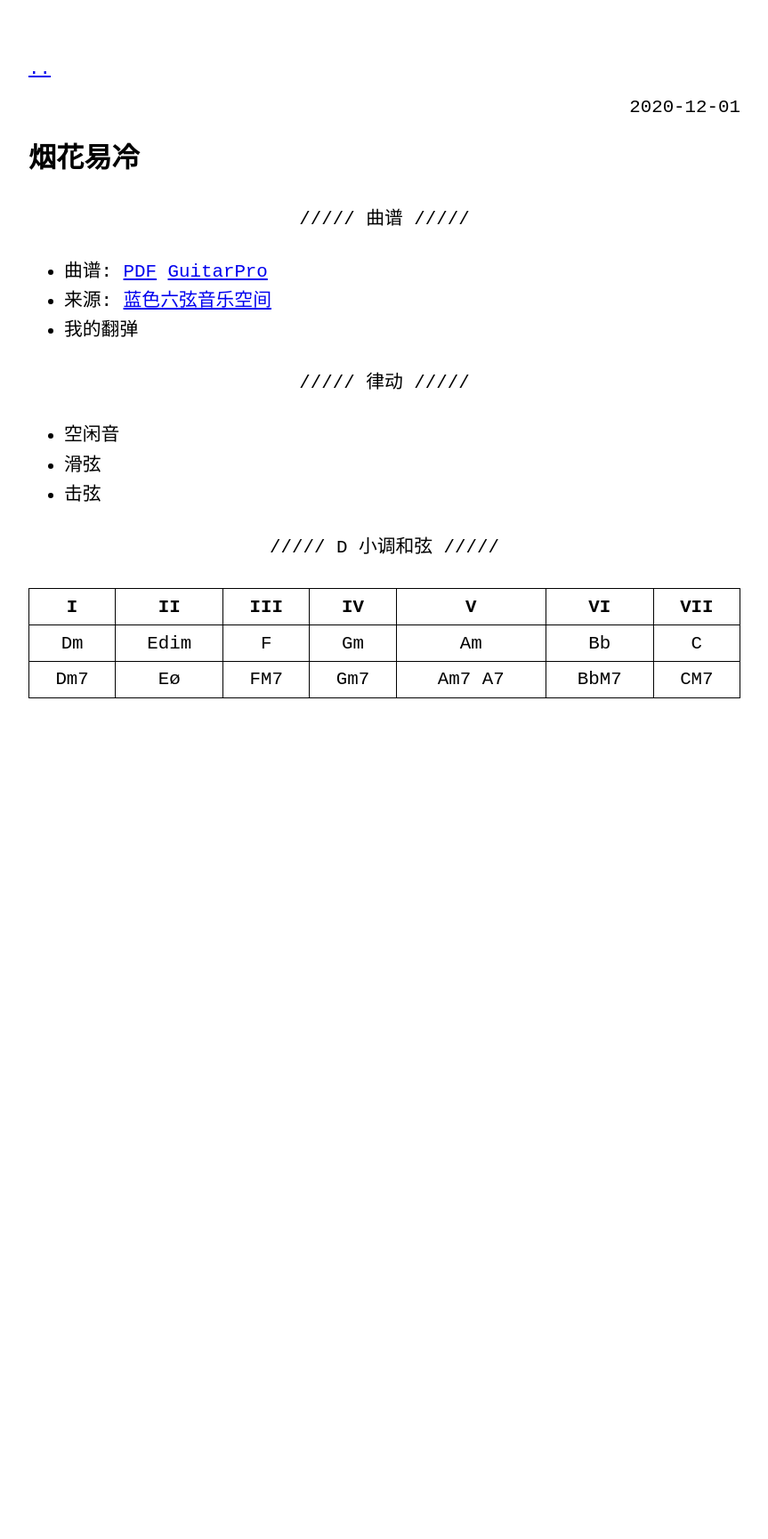
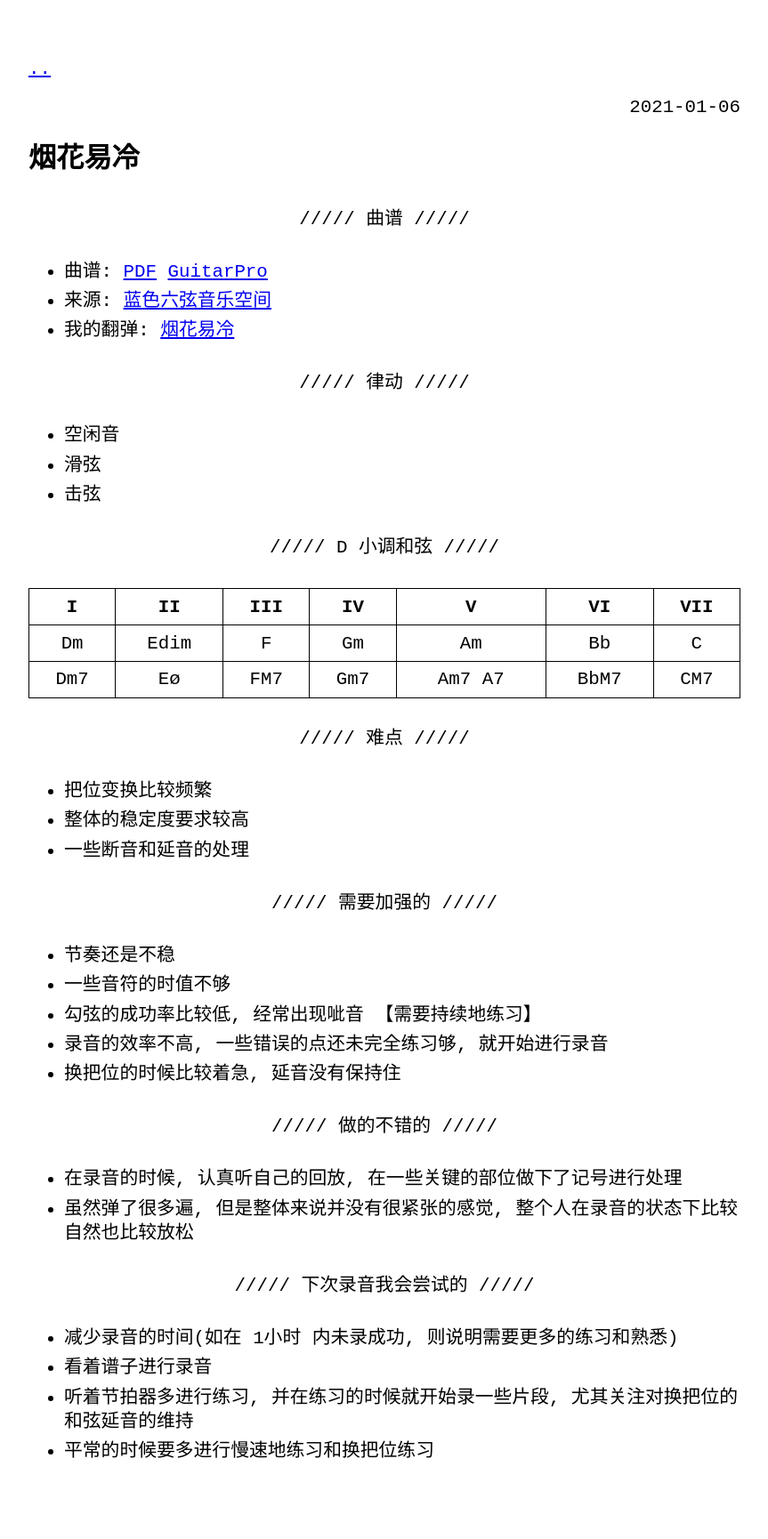
Before and after one commit to dengqinghua/dengqinghua.github.io, a Jekyll site: the page docs/yan-hua-yi-leng.html, which Jekyll copies as it is, in a window 1280 px wide. Shown: the whole page at 89% size, without its empty margins (208-1071 px from the left). Built offline with Jekyll 4.4.1, drawn with Linux system fonts in a browser that asks for light colours; before the commit the page ends 900 px from its top, so only the background shows below that.

```diff
--- a/_sass/no-style-please.scss
+++ b/_sass/no-style-please.scss
@@ -95,7 +95,7 @@ img {
   max-width: 100%;
   display: block;
   margin: 0 auto;
-  border-radius: 3%;
+  border-radius: 10px;
 }
 
 .img-left {
--- a/docs/assets/css/main.css
+++ b/docs/assets/css/main.css
@@ -1 +1 @@
-body[a="dark"]{filter:invert(1)}body[a="dark"] img{filter:invert(1)}body[a="dark"] img.ioda{filter:invert(0)}@media (prefers-color-scheme: dark){body[a="auto"]{filter:invert(1)}body[a="auto"] img{filter:invert(1)}body[a="auto"] img.ioda{filter:invert(0)}}html,body{background:white}html{height:100%}body{color:black;font-family:monospace;font-size:1.3rem;line-height:1.3;margin:0;min-height:100%}.post-meta{text-align:right}h2,h3,h4,h5,h6{margin-top:3rem}hr{margin:2rem 0}p{margin:1rem 0}li{margin:0.4rem 0}*:target{background:yellow}.w{max-width:800px;margin:0 auto;padding:4rem 2rem}pre{white-space:pre-wrap}hr{text-align:center;border:0}hr:before{content:"/////"}hr:after{content:attr(data-content) "/////"}table,th,td{width:-webkit-fill-available;border:thin solid black;border-collapse:collapse;padding:0.4rem}code{color:white;background:black;border-radius:10px;padding:0px 2px 0px 2px}div.highlighter-rouge code{display:block;overflow-x:auto;padding:1rem}blockquote{font-style:italic;border:thin solid black;padding:1rem}blockquote p{margin:0}img{max-width:100%;display:block;margin:0 auto;border-radius:3%}.img-left{max-width:100%;float:left;display:block;margin:0px 20px 20px 0px}.img-right{max-width:100%;float:right;margin:0px 10px 20px 20px;display:block}div.mermaid{text-align:center}
+body[a="dark"]{filter:invert(1)}body[a="dark"] img{filter:invert(1)}body[a="dark"] img.ioda{filter:invert(0)}@media (prefers-color-scheme: dark){body[a="auto"]{filter:invert(1)}body[a="auto"] img{filter:invert(1)}body[a="auto"] img.ioda{filter:invert(0)}}html,body{background:white}html{height:100%}body{color:black;font-family:monospace;font-size:1.3rem;line-height:1.3;margin:0;min-height:100%}.post-meta{text-align:right}h2,h3,h4,h5,h6{margin-top:3rem}hr{margin:2rem 0}p{margin:1rem 0}li{margin:0.4rem 0}*:target{background:yellow}.w{max-width:800px;margin:0 auto;padding:4rem 2rem}pre{white-space:pre-wrap}hr{text-align:center;border:0}hr:before{content:"/////"}hr:after{content:attr(data-content) "/////"}table,th,td{width:-webkit-fill-available;border:thin solid black;border-collapse:collapse;padding:0.4rem}code{color:white;background:black;border-radius:10px;padding:0px 2px 0px 2px}div.highlighter-rouge code{display:block;overflow-x:auto;padding:1rem}blockquote{font-style:italic;border:thin solid black;padding:1rem}blockquote p{margin:0}img{max-width:100%;display:block;margin:0 auto;border-radius:10px}.img-left{max-width:100%;float:left;display:block;margin:0px 20px 20px 0px}.img-right{max-width:100%;float:right;margin:0px 10px 20px 20px;display:block}div.mermaid{text-align:center}
--- a/docs/yan-hua-yi-leng.html
+++ b/docs/yan-hua-yi-leng.html
@@ -17,9 +17,9 @@
 <meta property="og:url" content="https://dengqinghua.github.io/yan-hua-yi-leng.html" />
 <meta property="og:site_name" content="Dengqinghua.42" />
 <meta property="og:type" content="article" />
-<meta property="article:published_time" content="2020-12-01T00:00:00+08:00" />
+<meta property="article:published_time" content="2021-01-06T00:00:00+08:00" />
 <script type="application/ld+json">
-{"url":"https://dengqinghua.github.io/yan-hua-yi-leng.html","headline":"烟花易冷","dateModified":"2020-12-01T00:00:00+08:00","datePublished":"2020-12-01T00:00:00+08:00","description":"Everything I think","author":{"@type":"Person","name":"dengqinghua"},"mainEntityOfPage":{"@type":"WebPage","@id":"https://dengqinghua.github.io/yan-hua-yi-leng.html"},"@type":"BlogPosting","@context":"https://schema.org"}</script>
+{"url":"https://dengqinghua.github.io/yan-hua-yi-leng.html","headline":"烟花易冷","dateModified":"2021-01-06T00:00:00+08:00","datePublished":"2021-01-06T00:00:00+08:00","description":"Everything I think","author":{"@type":"Person","name":"dengqinghua"},"mainEntityOfPage":{"@type":"WebPage","@id":"https://dengqinghua.github.io/yan-hua-yi-leng.html"},"@type":"BlogPosting","@context":"https://schema.org"}</script>
 <!-- End Jekyll SEO tag -->
 
   <link type="application/atom+xml" rel="alternate" href="https://dengqinghua.github.io/feed.xml" title="Dengqinghua.42" />
@@ -33,7 +33,7 @@
 
 <article>
   <p class="post-meta">
-    <time datetime="2020-12-01 00:00:00 +0800">2020-12-01</time>
+    <time datetime="2021-01-06 00:00:00 +0800">2021-01-06</time>
   </p>
 
   <h1>烟花易冷</h1>
@@ -43,7 +43,7 @@
 <ul>
   <li>曲谱: <a href="assets/js/pdf.js/web/viewer.html?file=/assets/doc/烟花易冷.pdf">PDF</a> <a href="assets/doc/烟花易冷.gp">GuitarPro</a></li>
   <li>来源: <a href="https://www.bilibili.com/video/BV1Lx411m7UQ">蓝色六弦音乐空间</a></li>
-  <li>我的翻弹</li>
+  <li>我的翻弹: <a href="https://www.bilibili.com/video/BV13z4y167kG">烟花易冷</a></li>
 </ul>
 
 <hr data-content=" 律动 " />
@@ -90,6 +90,40 @@
   </tbody>
 </table>
 
+<hr data-content=" 难点 " />
+
+<ul>
+  <li>把位变换比较频繁</li>
+  <li>整体的稳定度要求较高</li>
+  <li>一些断音和延音的处理</li>
+</ul>
+
+<hr data-content=" 需要加强的 " />
+
+<ul>
+  <li>节奏还是不稳</li>
+  <li>一些音符的时值不够</li>
+  <li>勾弦的成功率比较低, 经常出现呲音 【需要持续地练习】</li>
+  <li>录音的效率不高, 一些错误的点还未完全练习够, 就开始进行录音</li>
+  <li>换把位的时候比较着急, 延音没有保持住</li>
+</ul>
+
+<hr data-content=" 做的不错的 " />
+
+<ul>
+  <li>在录音的时候, 认真听自己的回放, 在一些关键的部位做下了记号进行处理</li>
+  <li>虽然弹了很多遍, 但是整体来说并没有很紧张的感觉, 整个人在录音的状态下比较自然也比较放松</li>
+</ul>
+
+<hr data-content=" 下次录音我会尝试的 " />
+
+<ul>
+  <li>减少录音的时间(如在 1小时 内未录成功, 则说明需要更多的练习和熟悉)</li>
+  <li>看着谱子进行录音</li>
+  <li>听着节拍器多进行练习, 并在练习的时候就开始录一些片段, 尤其关注对换把位的和弦延音的维持</li>
+  <li>平常的时候要多进行慢速地练习和换把位练习</li>
+</ul>
+
 </article>
 
       </div>
```
Also changed, not shown: _posts/2020-12-01-yan-hua-yi-leng.md (deleted, +0 -28 lines), _posts/2021-01-06-yan-hua-yi-leng.md (added, +57 -0 lines), _posts/2021-01-10-contry-blues-lick.md (added, +12 -0 lines), docs/archive.html (+6 -3 lines), docs/contry-blues-lick.html (added, +56 -0 lines), docs/feed.xml (+93 -113 lines), docs/index.html (+6 -3 lines), 6 other files.
